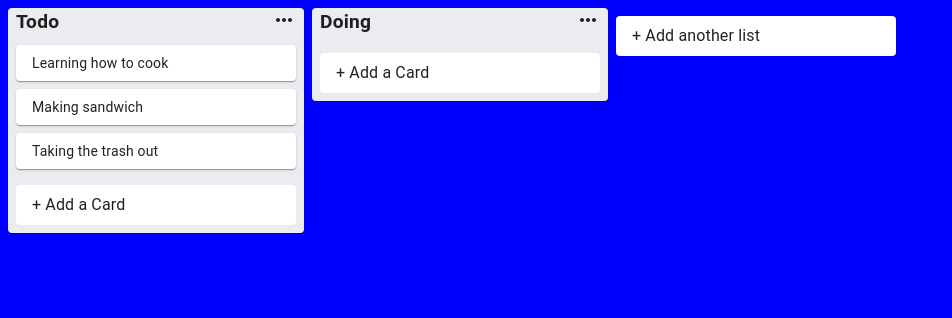
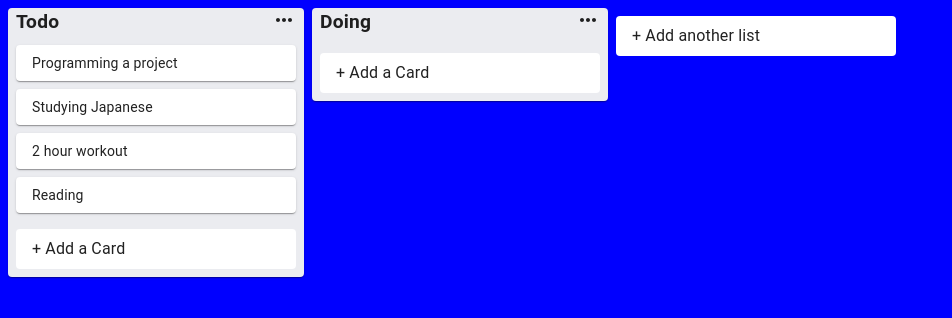
Before and after one commit to jontheartist/React-Clone-MaterialUI, a React (Create React App) app: page / in a window 1280 px wide. Shown: the top 318 px of the page, without its empty margins (0-952 px from the left). Built offline with nearby package versions, Linux system fonts and the light colour scheme.

Commit message:
update store

```diff
--- a/src/utilis/store.js
+++ b/src/utilis/store.js
@@ -1,15 +1,19 @@
 const cards = [
     {
         id: 'card-1',
-        title: 'Learning how to cook',
+        title: 'Programming a project',
     },
     {
         id: 'card-2',
-        title: 'Making sandwich',
+        title: 'Studying Japanese ',
     },
     {
         id: 'card-3',
-        title: 'Taking the trash out',
+        title: '2 hour workout',
+    },
+    {
+        id: 'card-4',
+        title: 'Reading',
     },
 ];
 
```
